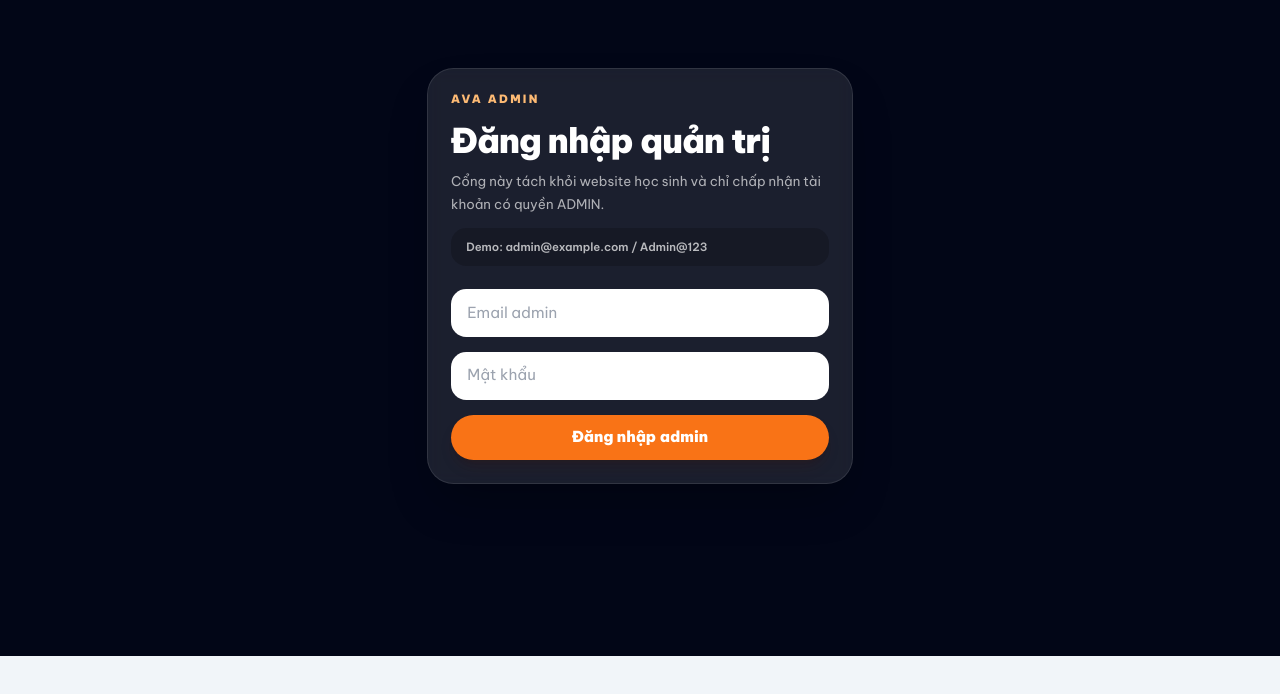
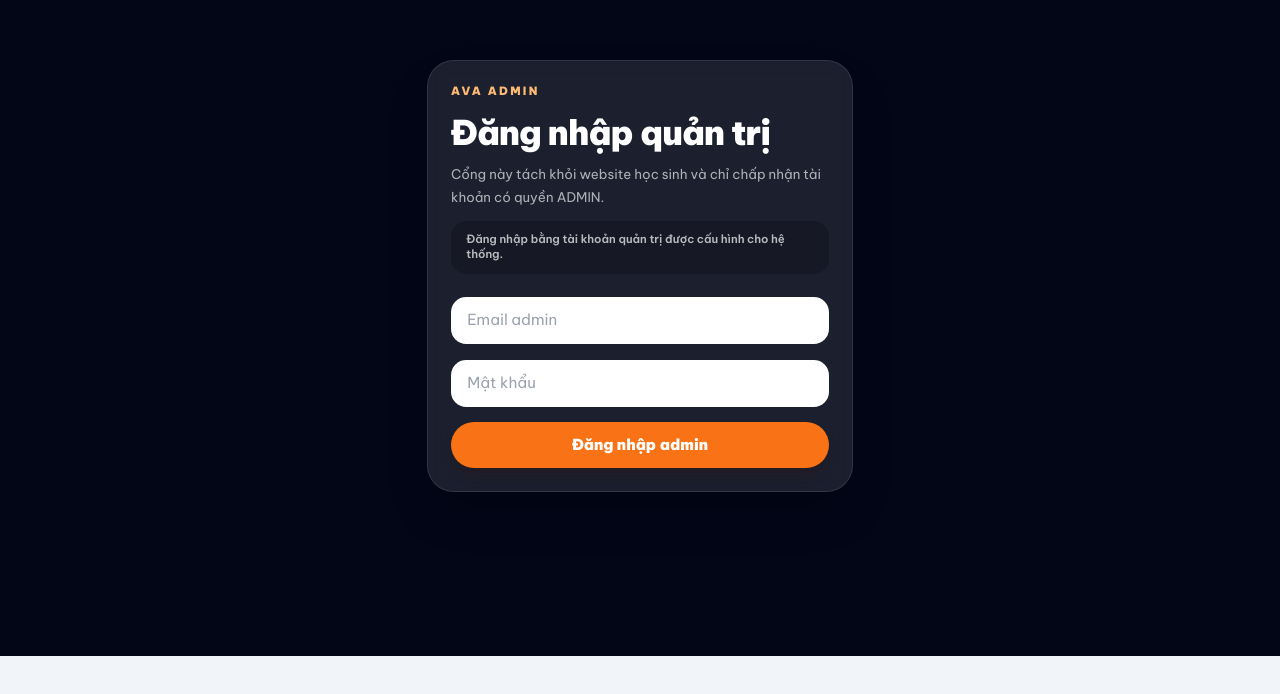
Before and after one commit to aduvava/aduvava, a Next.js app: page /admin/login in a window 1280 px wide. Shown: the part 104-798 px from the top of the page. Built offline with nearby package versions, Linux system fonts and the light colour scheme; no server answers.

Commit message:
Use the generated Codespaces admin credentials

```diff
--- a/src/app/admin/login/page.tsx
+++ b/src/app/admin/login/page.tsx
@@ -17,6 +17,9 @@ export default async function AdminLoginPage({ searchParams }: { searchParams: P
   const params = await searchParams;
   const user = await getCurrentUser();
   const callbackUrl = getSafeCallbackUrl(params.callbackUrl);
+  const previewCredentials = process.env.NODE_ENV !== "production" && process.env.CODESPACE_NAME && process.env.SEED_ADMIN_EMAIL && process.env.SEED_ADMIN_PASSWORD
+    ? { email: process.env.SEED_ADMIN_EMAIL, password: process.env.SEED_ADMIN_PASSWORD }
+    : null;
 
   if (user?.role === "ADMIN") redirect(callbackUrl);
 
@@ -26,7 +29,11 @@ export default async function AdminLoginPage({ searchParams }: { searchParams: P
         <p className="text-xs font-black uppercase tracking-[0.2em] text-orange-300">Ava Admin</p>
         <h1 className="mt-4 text-4xl font-black tracking-tight">Đăng nhập quản trị</h1>
         <p className="mt-3 text-sm leading-6 text-white/65">Cổng này tách khỏi website học sinh và chỉ chấp nhận tài khoản có quyền ADMIN.</p>
-        <p className="mt-3 rounded-2xl bg-black/20 px-4 py-3 text-xs font-semibold text-white/70">Demo: admin@example.com / Admin@123</p>
+        <p className="mt-3 rounded-2xl bg-black/20 px-4 py-3 text-xs font-semibold text-white/70">
+          {previewCredentials ? (
+            <>Tài khoản admin Codespaces: <strong>{previewCredentials.email}</strong> / <strong>{previewCredentials.password}</strong></>
+          ) : "Đăng nhập bằng tài khoản quản trị được cấu hình cho hệ thống."}
+        </p>
         <div className="mt-6">
           <AdminLoginForm callbackUrl={callbackUrl} />
         </div>
```
